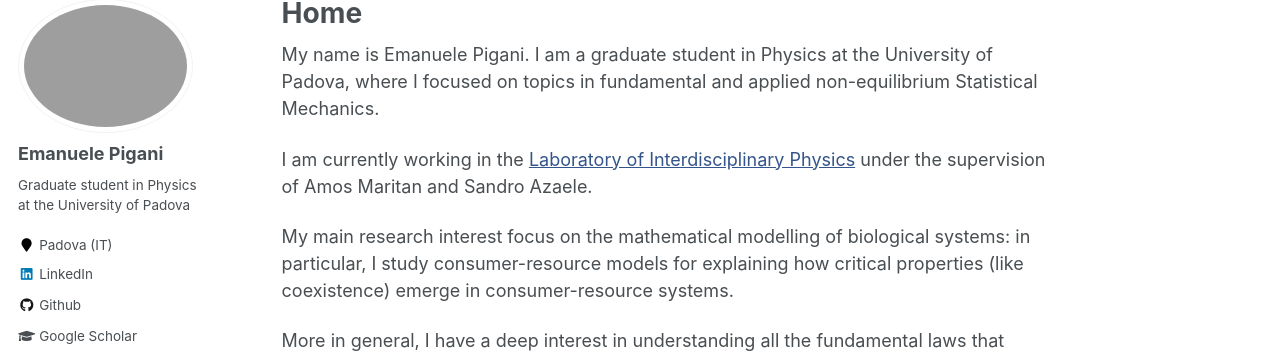
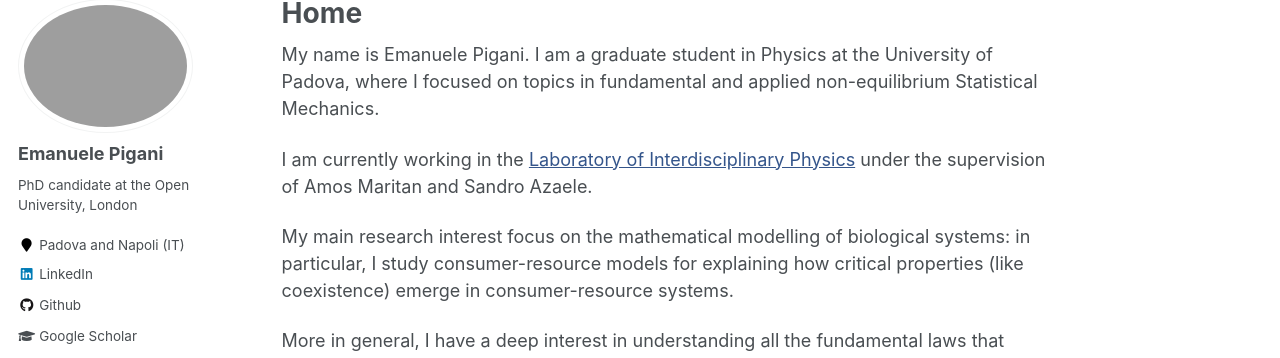
Before and after one commit to epigani/epigani.github.io, a Jekyll site: the page built from _pages/about.md, in a window 1280 px wide. Shown: the part 119-477 px from the top of the page. Built offline with Jekyll 4.4.1, drawn with Linux system fonts in a browser that asks for light colours; some web fonts are replaced.

Commit message:
Update _config.yml
Uploaded my bio

```diff
--- a/_config.yml
+++ b/_config.yml
@@ -82,8 +82,8 @@ analytics:
 author:
   name             : "Emanuele Pigani"
   avatar           : "profile_picture.png"
-  bio              : "Graduate student in Physics at the University of Padova"
-  location         : "Padova (IT)"
+  bio              : "PhD candidate at the Open University, London"
+  location         : "Padova and Napoli (IT)"
   employer         :
   pubmed           :
   googlescholar    : "https://scholar.google.com/citations?hl=en&user=9qk7_0wAAAAJ"
```
